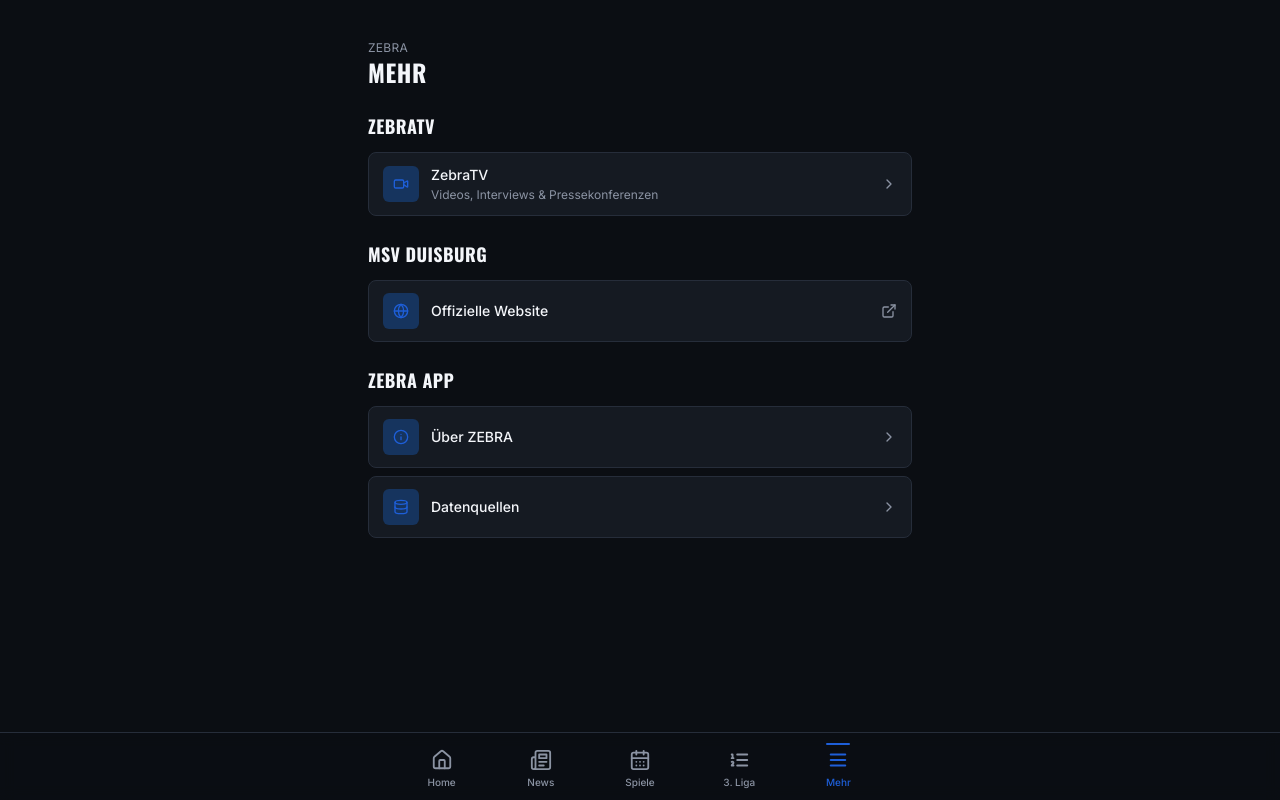
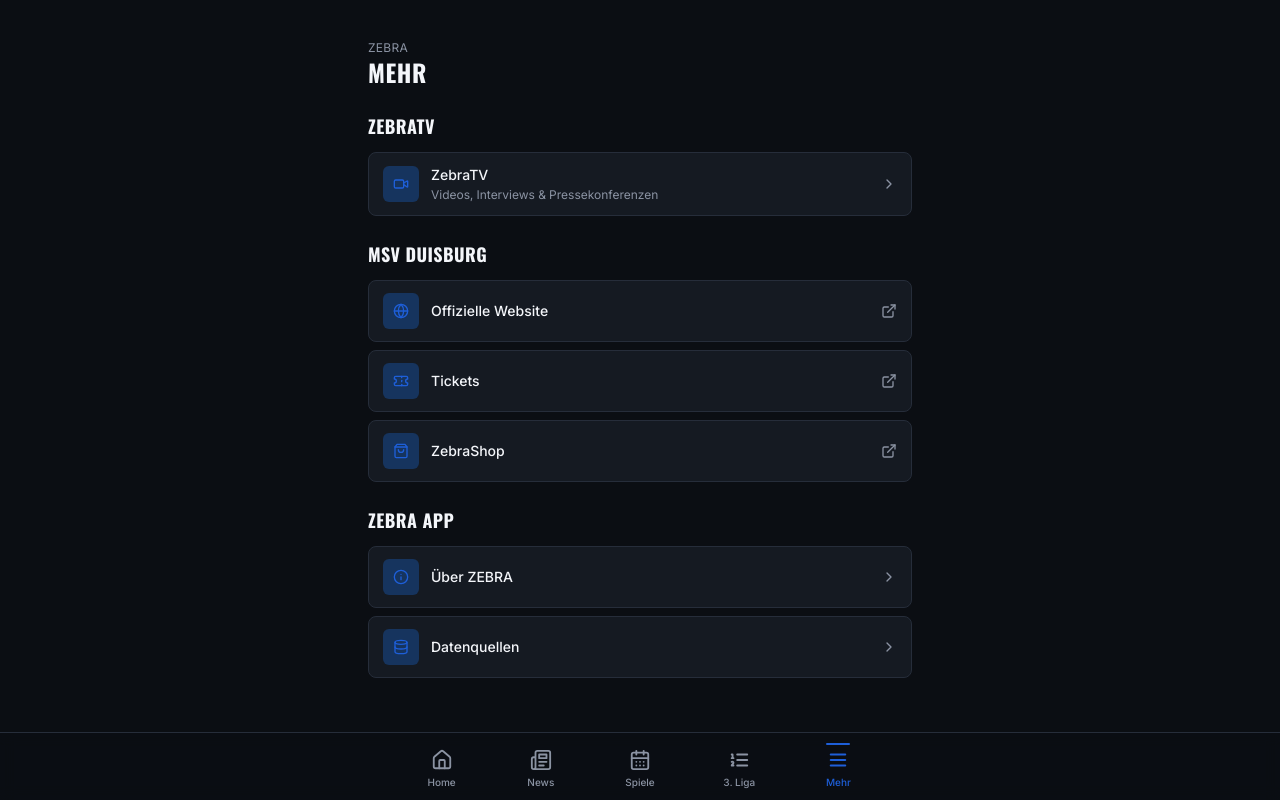
Before and after one commit to martinkiedrowski-eng/zebra-app, a Next.js app: page /mehr in a window 1280 px wide. Built offline with nearby package versions, Linux system fonts and the light colour scheme.

Commit message:
more enhancement

```diff
--- a/app/mehr/page.tsx
+++ b/app/mehr/page.tsx
@@ -1,4 +1,4 @@
-import { Video, Globe, Info, Database } from "lucide-react";
+import { Video, Globe, Info, Database, Ticket, ShoppingBag } from "lucide-react";
 import { AppShell } from "@/components/layout/AppShell";
 import { SectionHeader } from "@/components/ui/SectionHeader";
 import { NavRow } from "@/components/mehr/NavRow";
@@ -26,12 +26,18 @@
       <section className="mb-6">
         <SectionHeader title="MSV Duisburg" />
         {/*
-          Nur die offizielle Website ist im Projekt belastbar als echte,
-          bereits verifizierte URL vorhanden (Basis der News-/Debug-
-          Pipeline). Tickets und Fanshop bewusst NICHT ergänzt — dafür
-          liegt keine im Projekt belastbare URL vor, siehe Abschlussbericht.
+          Offizielle Website + Tickets + ZebraShop bilden eine Gruppe
+          (gleiche Card-/Row-Logik, gleiche Höhe, gleiche Typografie,
+          gleiche External-Link-Kennzeichnung über NavRow selbst).
+          Tickets/ZebraShop-URLs stammen von der Aufgabenstellung als
+          offizielle MSV-Ziele — bewusst 1:1 übernommen, keine
+          Tracking-Parameter ergänzt.
         */}
-        <NavRow icon={Globe} label="Offizielle Website" href="https://www.msv-duisburg.de/" external />
+        <div className="flex flex-col gap-2">
+          <NavRow icon={Globe} label="Offizielle Website" href="https://www.msv-duisburg.de/" external />
+          <NavRow icon={Ticket} label="Tickets" href="https://www.ticket-onlineshop.com/ols/msv/de" external />
+          <NavRow icon={ShoppingBag} label="ZebraShop" href="https://www.msv-zebrashop.de/" external />
+        </div>
       </section>
 
       <section>
```
Also changed, not shown: 1 other file (tests, documents, lock files or other folders).
